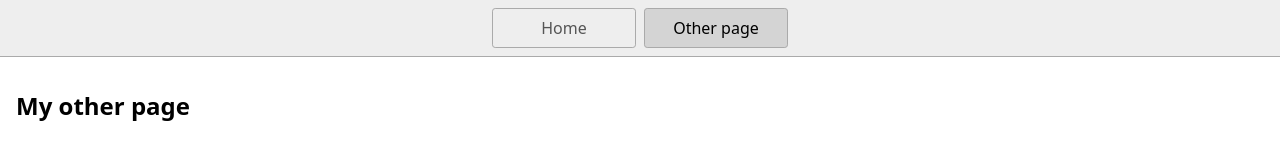
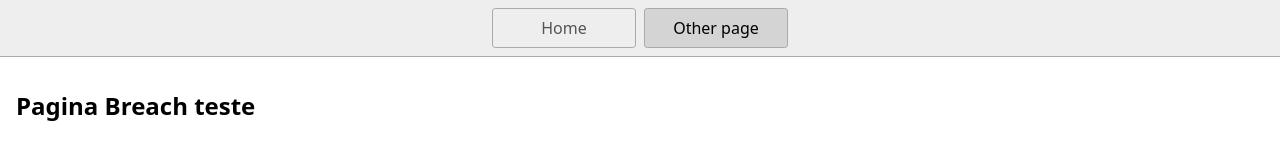
Before and after one commit to An10show/Fazendo-Atualiz-o-p-Git, a plain HTML site: page page2.html in a window 1280 px wide. Drawn offline with Linux system fonts and the light colour scheme.

Commit message:
Tentando Breach

```diff
--- a/page2.html
+++ b/page2.html
@@ -11,9 +11,10 @@
     <nav>
       <a href="/">Home</a>
       <a href="/page2.html" aria-current="page">Other page</a>
+
     </nav>
     <main>
-      <h1>My other page</h1>
+      <h1>Pagina Breach teste </h1>
     </main>
   </body>
 </html>
```
